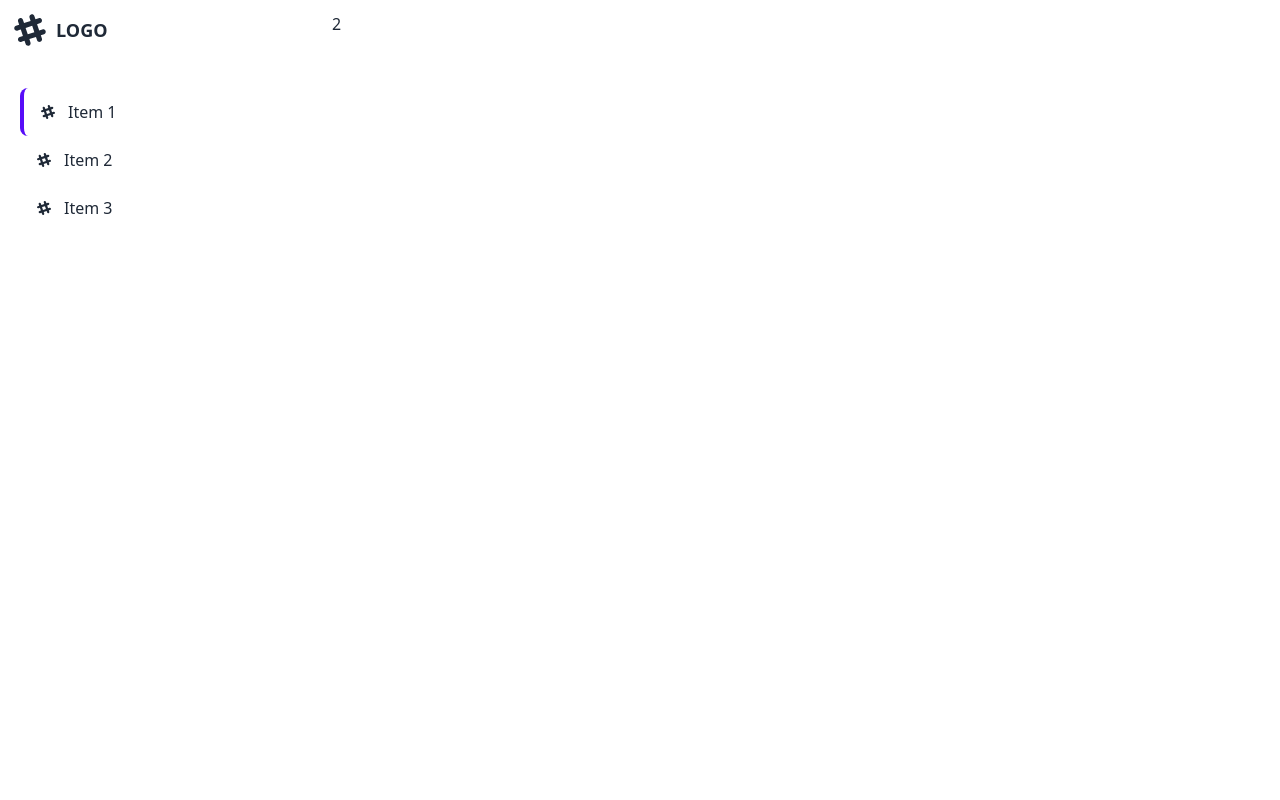
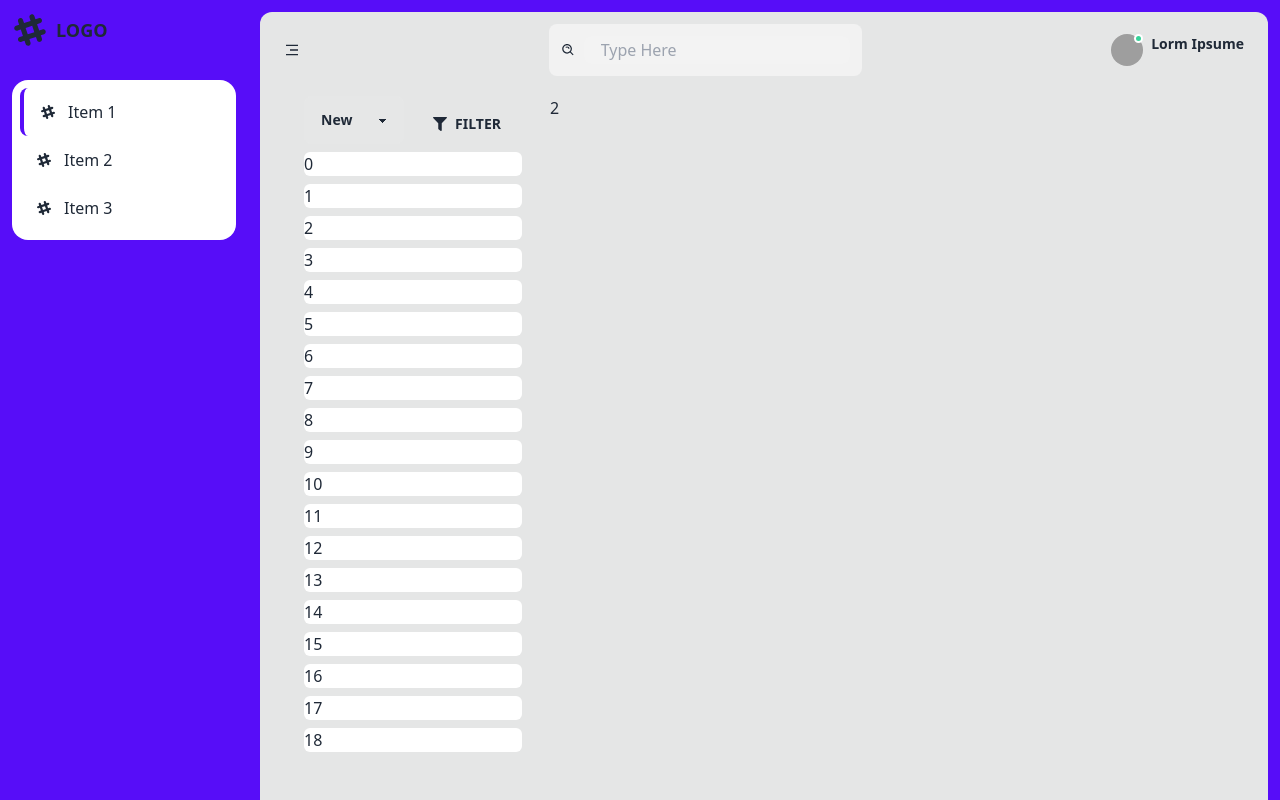
Before and after one commit to mahmoudabdelaziz1993/dashboard-clone-app, a React (Create React App) app: page / in a window 1280 px wide. Built offline with nearby package versions, Linux system fonts and the light colour scheme; grey boxes are pictures that could not be loaded.

Commit message:
Style: doc left side layout

```diff
--- a/src/App.js
+++ b/src/App.js
@@ -1,12 +1,15 @@
 import { Nav } from "./components/Nav";
+import PreviewPanel from "./components/PreviewPanel";
 
 function App() {
   return (
-    <div className="w-full h-[100vh] grid md:grid-cols-12 grid-cols-1">
-      <div className="col-span-1 p-3 md:col-span-3">
+    <div className="w-full  h-[100vh]  flex flex-col md:flex-row bg-primary">
+      <div className="col-span-1 p-3 ">
         <Nav />
       </div>
-      <div className="col-span-1 pt-3 pl-3 md:col-span-9">2</div>
+      <div className="flex-grow pt-3 md:px-3 ">
+        <PreviewPanel />
+      </div>
       {/* <h2 className="text-5xl text-red-300"> hay dude !</h2> */}
     </div>
   );
--- /dev/null
+++ b/src/components/Avatar.js
@@ -0,0 +1,18 @@
+import React from "react";
+
+const Avatar = () => {
+  return (
+    <div className="inline-flex gap-2 ">
+      <div className="avatar online ">
+        <div className="w-8 rounded-full">
+          <img src="https://placeimg.com/192/192/people" alt="!#" />
+        </div>
+      </div>
+      <h3 className="hidden text-sm font-semibold capitalize md:flex">
+        Lorm Ipsume
+      </h3>
+    </div>
+  );
+};
+
+export default Avatar;
--- a/src/components/Nav.js
+++ b/src/components/Nav.js
@@ -20,7 +20,7 @@ export const Nav = () => {
             <span className="hidden md:flex"> Item 2</span>
           </a>
         </li>
-        <li tabindex="0">
+        <li tabIndex={0}>
           <span>
             {" "}
             <FaSlackHash />
--- /dev/null
+++ b/src/components/PreviewPanel.js
@@ -0,0 +1,57 @@
+import React from "react";
+import { RiMenu3Line } from "react-icons/ri";
+import Avatar from "./Avatar";
+import Search from "./Search";
+import { FaFilter } from "react-icons/fa";
+
+const PreviewPanel = () => {
+  return (
+    <div className="w-full h-full px-1 pt-3 md:px-6 rounded-t-xl artboard bg-base-300">
+      <div className="flex items-center justify-between">
+        <RiMenu3Line />
+        <Search />
+        <Avatar />
+      </div>
+      <div className="flex w-full h-[90%] gap-3 p-3">
+        <div className="flex flex-col w-[25%]  rounded-lg p-2">
+          <div className="flex justify-between w-full">
+            <select
+              defaultValue={1}
+              className="w-full max-w-[100px] select select-ghost"
+            >
+              <option value={1}>New</option>
+              <option value={2}>Last Week</option>
+              <option value={3}>Last Month</option>
+            </select>
+            <div className="dropdown">
+              <label tabIndex={0} className="gap-2 m-1 btn btn-ghost">
+                <FaFilter /> Filter
+              </label>
+              <ul
+                tabIndex={0}
+                className="p-2 shadow dropdown-content menu bg-base-100 rounded-box w-52"
+              >
+                <li>
+                  <a href="!#">Item 1</a>
+                </li>
+                <li>
+                  <a href="!#">Item 2</a>
+                </li>
+              </ul>
+            </div>
+          </div>
+          <div className="flex flex-col flex-grow gap-2 overflow-y-auto">
+            {new Array(25).fill({ name: null }).map((item, i) => (
+              <div key={i} className="rounded-md bg-base-100 hover:bg-base-200">
+                {i}
+              </div>
+            ))}
+          </div>
+        </div>
+        <div className="flex-grow p-2 rounded-lg ">2</div>
+      </div>
+    </div>
+  );
+};
+
+export default PreviewPanel;
--- /dev/null
+++ b/src/components/Search.js
@@ -0,0 +1,17 @@
+import React from "react";
+import { BiSearchAlt } from "react-icons/bi";
+
+const Search = () => {
+  return (
+    <div className="flex items-center h-full gap-2 p-3 rounded-lg bg-base-200 ">
+      <BiSearchAlt />
+      <input
+        type="text"
+        placeholder="Type Here"
+        className="w-full max-w-xs h-7 input input-ghost"
+      />
+    </div>
+  );
+};
+
+export default Search;
```
